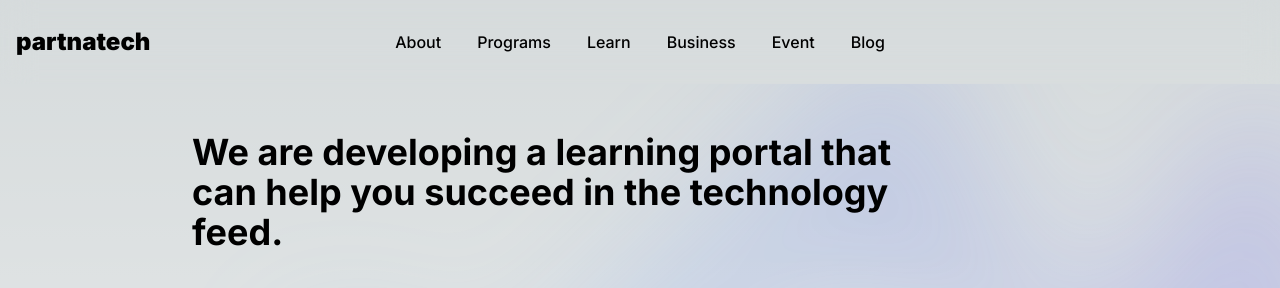
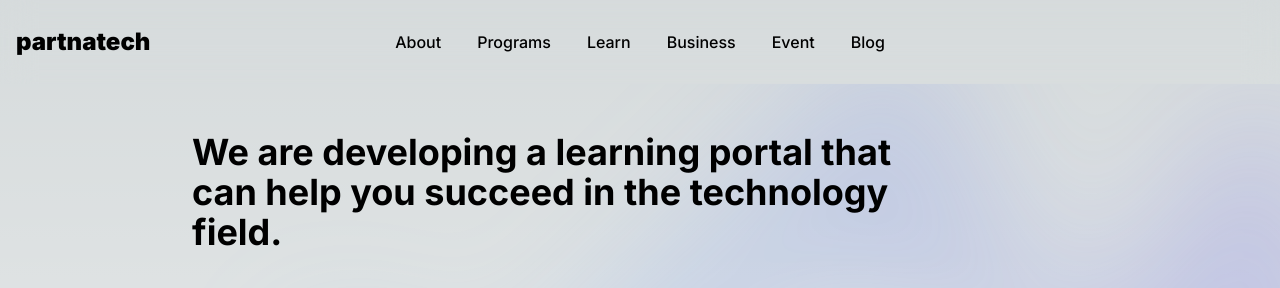
Before and after one commit to partnatech/partnatech-site, a Next.js app: page /learn in a window 1280 px wide. Shown: the top 288 px of the page. Built offline with nearby package versions, Linux system fonts and the light colour scheme.

Commit message:
fix: typo in learn page

```diff
--- a/src/app/learn/page.tsx
+++ b/src/app/learn/page.tsx
@@ -21,7 +21,7 @@ export default function Page() {
       <div className="max-w-4xl mx-auto mt-12">
         <div className="text-start font-bold text-2xl md:text-4xl space-y-8 w-10/12">
           <h1 className="">
-            We are developing a learning portal that can help you succeed in the technology feed.
+            We are developing a learning portal that can help you succeed in the technology field.
           </h1>
           <h1>Stay tuned.</h1>
         </div>
```
